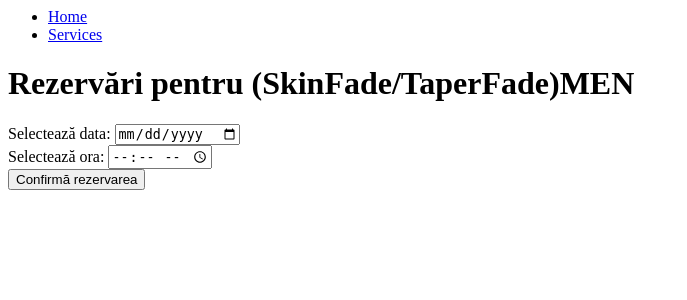
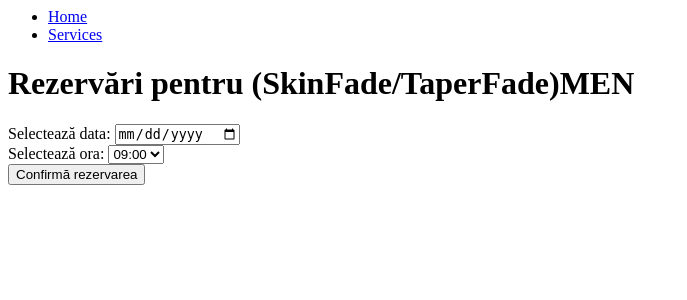
Before and after one commit to DariusVarga12/Project.Python15, a Django app: page /services/1/ in a window 1280 px wide. Shown: the top 300 px of the page, without its empty margins (0-687 px from the left). Run offline with Django 4.2, Linux system fonts and the light colour scheme.

Commit message:
Final Project Python

```diff
--- a/PYTHON_FinalProject/services/templates/booking.html
+++ b/PYTHON_FinalProject/services/templates/booking.html
@@ -13,8 +13,23 @@
     </div>
     <div>
       <label for="appointment-time">Selectează ora:</label>
-      <input type="time" id="appointment-time" name="appointment_time" required min="10:00" max="20:00">
-    </div>
+      <select id="appointment-time" name="appointment_time" required>
+        <option value="09:00">09:00</option>
+        <option value="10:00">10:00</option>
+        <option value="11:00">11:00</option>
+        <option value="12:00">12:00</option>
+        <option value="13:00">13:00</option>
+        <option value="14:00">14:00</option>
+        <option value="15:00">15:00</option>
+        <option value="16:00">16:00</option>
+        <option value="17:00">17:00</option>
+        <option value="18:00">18:00</option>
+        <option value="19:00">19:00</option>
+        <option value="20:00">20:00</option>
+        <option value="21:00">21:00</option>
+        <option value="22:00">22:00</option>
+  </select>
+</div>
     <button type="submit" class="btn btn-primary">Confirmă rezervarea</button>
   </form>
 {% endblock %}
```
